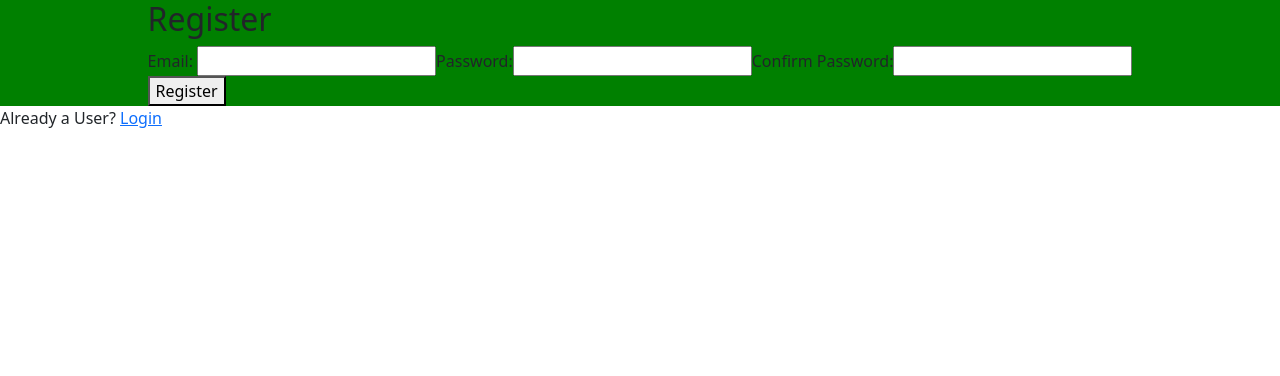
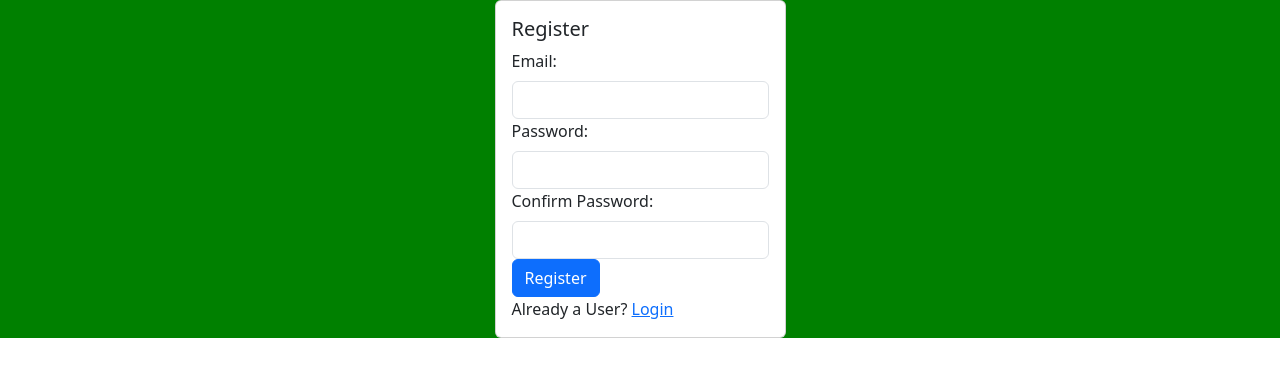
Before and after one commit to DaGo85/whisper-chatgpt-app, a React (Vite) app in the folder frontend/: page /register in a window 1280 px wide. Shown: the top 376 px of the page. Built offline with nearby package versions, Linux system fonts and the light colour scheme; no server answers.

Commit message:
added style for other auth components

```diff
--- a/frontend/src/pages/Login.tsx
+++ b/frontend/src/pages/Login.tsx
@@ -11,7 +11,7 @@ import Alert from "react-bootstrap/Alert";
 const Login = () => {
   const emailRef = useRef(null);
   const passwordRef = useRef(null);
-  const [errorMsg, setErrorMsg] = useState("test");
+  const [errorMsg, setErrorMsg] = useState("");
   const [loading, setLoading] = useState(false);
   const navigate = useNavigate();
   const { login } = useAuth();
@@ -68,7 +68,7 @@ const Login = () => {
                   onClose={() => setErrorMsg("")}
                   dismissible
                 >
-                  ErrorMessage
+                  {errorMsg}
                 </Alert>
               )}
               <div>
@@ -80,10 +80,15 @@ const Login = () => {
           </div>
           <div>
             Forgot Password?{" "}
-            <Card.Link href={"/passwordreset"}>Click Here</Card.Link>
+            <Card.Link as={Link} to={"/passwordreset"}>
+              Click Here
+            </Card.Link>
           </div>
           <div>
-            New User? <Card.Link href={"/register"}>Register</Card.Link>
+            New User?{" "}
+            <Card.Link as={Link} to={"/register"}>
+              Register
+            </Card.Link>
           </div>
         </Card.Body>
       </Card>
--- a/frontend/src/pages/PasswordReset.tsx
+++ b/frontend/src/pages/PasswordReset.tsx
@@ -1,6 +1,10 @@
 import { useRef, useState } from "react";
 import { useAuth } from "../context/AuthProvider";
 import { Link } from "react-router-dom";
+
+import Card from "react-bootstrap/Card";
+import { Button } from "react-bootstrap";
+import Form from "react-bootstrap/Form";
 import Alert from "react-bootstrap/Alert";
 
 const PasswordReset = () => {
@@ -25,24 +29,39 @@ const PasswordReset = () => {
 
   return (
     <section>
-      <div>
-        <h2>Login</h2>
-        <form onSubmit={handleSubmit}>
-          <label>
-            Email:
-            <input id="email" type="email" ref={emailRef} required />
-          </label>
-          {msg && <Alert text="success" onClose={setMsg("")} />}
+      <Card>
+        <Card.Body>
           <div>
-            <button disabled={loading} type="submit">
-              Send Reset Link
-            </button>
+            <Card.Title>Login</Card.Title>
+            <Form onSubmit={handleSubmit}>
+              <Form.Group>
+                <Form.Label>Email:</Form.Label>
+                <Form.Control id="email" type="email" ref={emailRef} required />
+                {msg && (
+                  <Alert
+                    variant="success"
+                    onClose={() => setMsg("")}
+                    dismissible
+                  >
+                    {msg}
+                  </Alert>
+                )}
+                <div>
+                  <Button variant="primary" disabled={loading} type="submit">
+                    Send Reset Link
+                  </Button>
+                </div>
+              </Form.Group>
+            </Form>
           </div>
-        </form>
-      </div>
-      <div>
-        Back to Login? <Link to={"/login"}>Login</Link>
-      </div>
+          <div>
+            Back to Login?{" "}
+            <Card.Link as={Link} to={"/login"}>
+              Login
+            </Card.Link>
+          </div>
+        </Card.Body>
+      </Card>
     </section>
   );
 };
--- a/frontend/src/pages/Register.tsx
+++ b/frontend/src/pages/Register.tsx
@@ -1,6 +1,10 @@
 import { useRef, useState } from "react";
 import { Link } from "react-router-dom";
 import { supabase } from "../supabase/client";
+
+import Card from "react-bootstrap/Card";
+import { Button } from "react-bootstrap";
+import Form from "react-bootstrap/Form";
 import Alert from "react-bootstrap/Alert";
 
 const Register = () => {
@@ -47,41 +51,64 @@ const Register = () => {
   };
 
   return (
-    <>
     <section>
+      <Card>
+        <Card.Body>
           <div>
-          <h2>Register</h2>
-          <form onSubmit={handleSubmit}>
-            <label>
-              Email: <input id="email" type="email" ref={emailRef} required />
-            </label>
-            <label>
-              Password:
-              <input id="password" type="password" ref={passwordRef} required />
-            </label>
-            <label>
-              Confirm Password:
-              <input
+            <Card.Title>Register</Card.Title>
+            <Form onSubmit={handleSubmit}>
+              <Form.Group>
+                <Form.Label>Email: </Form.Label>
+                <Form.Control id="email" type="email" ref={emailRef} required />
+                <Form.Label>Password:</Form.Label>
+                <Form.Control
+                  id="password"
+                  type="password"
+                  ref={passwordRef}
+                  required
+                />
+                <Form.Label>Confirm Password:</Form.Label>
+                <Form.Control
                   id="confirm-password"
                   type="password"
                   ref={confirmPasswordRef}
                   required
                 />
-            </label>
-            {errorMsg && <Alert text="danger" onClose={setErrorMsg} />}
-            {msg && <Alert text="success" onClose={setMsg} />}
+                {errorMsg && (
+                  <Alert
+                    variant="danger"
+                    onClose={() => setErrorMsg("")}
+                    dismissible
+                  >
+                    {errorMsg}
+                  </Alert>
+                )}
+                {msg && (
+                  <Alert
+                    variant="success"
+                    onClose={() => setMsg("")}
+                    dismissible
+                  >
+                    {msg}
+                  </Alert>
+                )}
                 <div>
-              <button disabled={loading} type="submit">
+                  <Button variant="primary" disabled={loading} type="submit">
                     Register
-              </button>
+                  </Button>
                 </div>
-          </form>
+              </Form.Group>
+            </Form>
           </div>
+          <div>
+            Already a User?{" "}
+            <Card.Link as={Link} to={"/login"}>
+              Login
+            </Card.Link>
+          </div>
+        </Card.Body>
+      </Card>
     </section>
-      <div>
-        Already a User? <Link to={"/login"}>Login</Link>
-      </div>
-    </>
   );
 };
 
--- a/frontend/src/pages/UpdatePassword.tsx
+++ b/frontend/src/pages/UpdatePassword.tsx
@@ -1,6 +1,10 @@
 import { useRef, useState } from "react";
 import { useAuth } from "../context/AuthProvider";
 import { useNavigate } from "react-router-dom";
+
+import Card from "react-bootstrap/Card";
+import { Button } from "react-bootstrap";
+import Form from "react-bootstrap/Form";
 import Alert from "react-bootstrap/Alert";
 
 const UpdatePassword = () => {
@@ -36,30 +40,41 @@ const UpdatePassword = () => {
 
   return (
     <section>
+      <Card>
+        <Card.Body>
           <div>
-        <h2>Update Password</h2>
-        <form onSubmit={handleSubmit}>
-          <label>
-            Password:
-            <input id="password" type="password" ref={passwordRef} required />
-          </label>
-          <label>
-            Confirm Password:
-            <input
+            <Card.Title>Update Password</Card.Title>
+            <Form onSubmit={handleSubmit}>
+              <Form.Group>
+                <Form.Label>Password:</Form.Label>
+                <Form.Control
+                  id="password"
+                  type="password"
+                  ref={passwordRef}
+                  required
+                />
+                <Form.Label>Confirm Password:</Form.Label>
+                <Form.Control
                   id="confirm-password"
                   type="password"
                   ref={confirmPasswordRef}
                   required
                 />
-          </label>
-          {errorMsg && <Alert text="danger" onClose={setErrorMsg} />}
+                {errorMsg && (
+                  <Alert variant="danger" onClose={setErrorMsg} dismissible>
+                    {errorMsg}
+                  </Alert>
+                )}
                 <div>
-            <button disabled={loading} type="submit">
+                  <Button variant="primary" disabled={loading} type="submit">
                     Update
-            </button>
+                  </Button>
                 </div>
-        </form>
+              </Form.Group>
+            </Form>
           </div>
+        </Card.Body>
+      </Card>
     </section>
   );
 };
```
Lines whose indentation alone changed are shown as unchanged.
